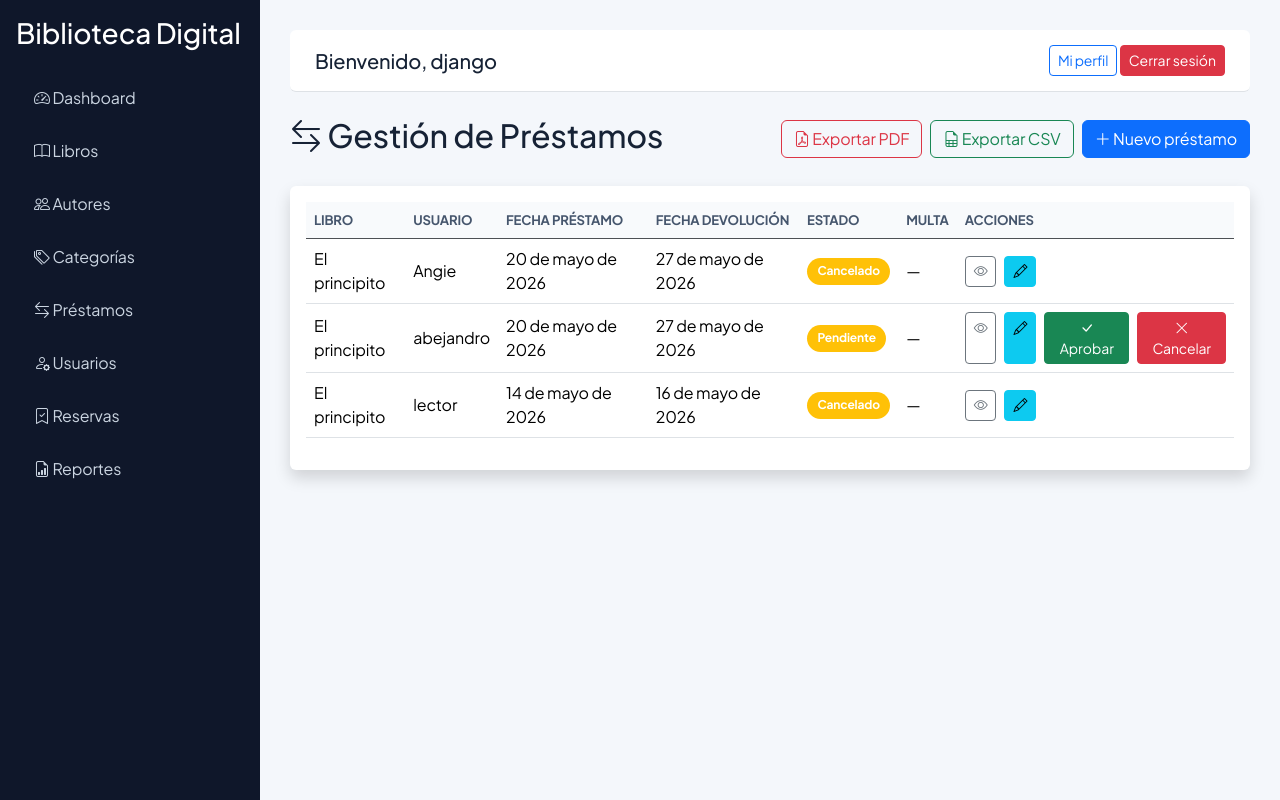
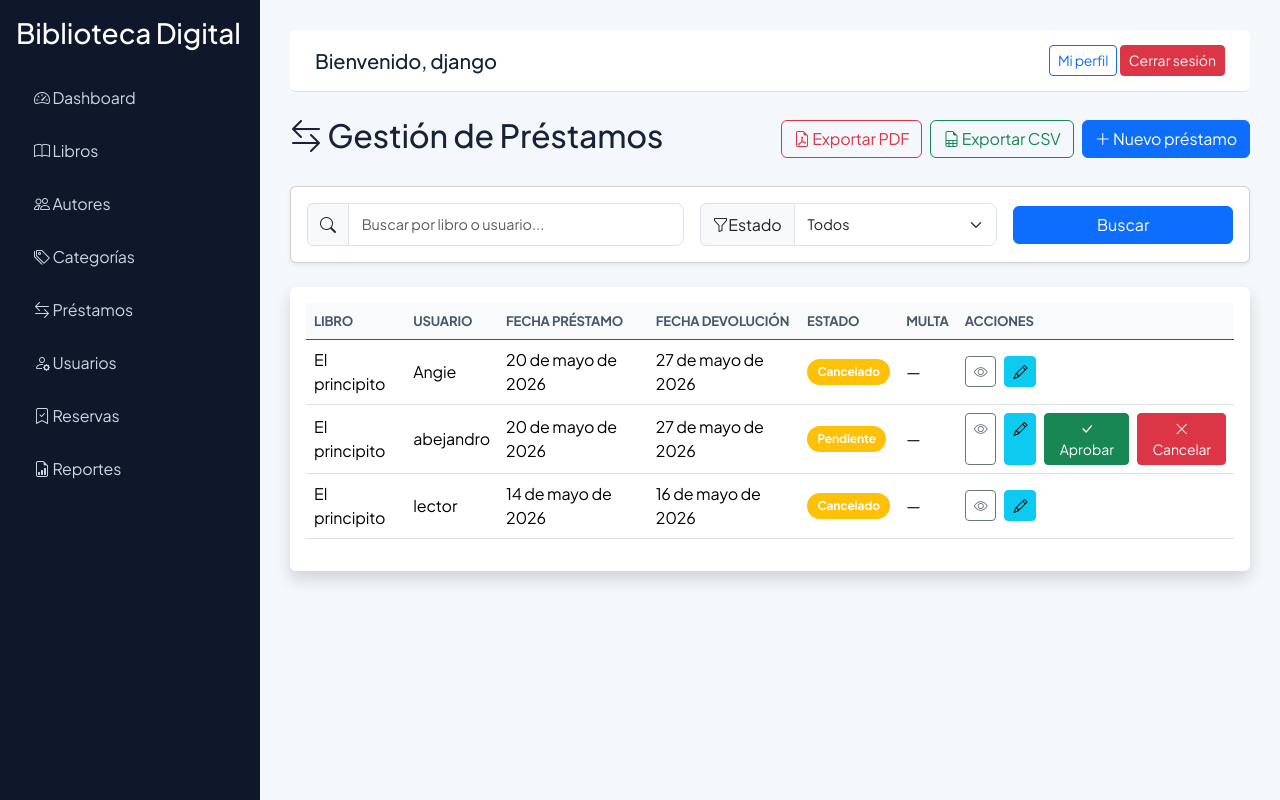
Before and after one commit to KevinDev-exe/Sistema_de_Biblioteca-_Digital, a Django app: page /prestamos/ in a window 1280 px wide. Run offline with Django 5.2, Linux system fonts and the light colour scheme; a user stored in the database is signed in; data comes from the database, SQL or seed files in the repository; both versions use the stored data as it was after the commit.

Commit message:
feat: mejoras en modulo de prestamos, buscador, sanciones y correccion de reservas

```diff
--- a/Sistema_de_Biblioteca_Digital/prestamos/models.py
+++ b/Sistema_de_Biblioteca_Digital/prestamos/models.py
@@ -139,6 +139,11 @@ class Prestamo(models.Model):
 
             self.estado = 'RETRASADO'
 
+            # Sanción automática
+            if hasattr(self.usuario, 'perfil') and not self.usuario.perfil.sancionado:
+                self.usuario.perfil.sancionado = True
+                self.usuario.perfil.save()
+
 
         if self.estado in ['DEVUELTO', 'RETRASADO']:
 
--- a/Sistema_de_Biblioteca_Digital/prestamos/templates/prestamos/lista_prestamos.html
+++ b/Sistema_de_Biblioteca_Digital/prestamos/templates/prestamos/lista_prestamos.html
@@ -8,11 +8,11 @@
     </h2>
     {% if request.user.perfil.rol == 'ADMIN' %}
     <div class="d-flex gap-2">
-        <a href="{% url 'exportar_prestamos_pdf' %}" class="btn btn-outline-danger">
+        <a href="{% url 'exportar_prestamos_pdf' %}?q={{ query }}&estado={{ estado_filtro }}" class="btn btn-outline-danger">
             <i class="bi bi-file-earmark-pdf"></i>
             Exportar PDF
         </a>
-        <a href="{% url 'exportar_prestamos_csv' %}" class="btn btn-outline-success">
+        <a href="{% url 'exportar_prestamos_csv' %}?q={{ query }}&estado={{ estado_filtro }}" class="btn btn-outline-success">
             <i class="bi bi-file-earmark-spreadsheet"></i>
             Exportar CSV
         </a>
@@ -22,6 +22,34 @@
         </a>
     </div>
     {% endif %}
+</div>
+
+<!-- Buscador y Filtros -->
+<div class="card mb-4 shadow-sm">
+    <div class="card-body">
+        <form method="GET" class="row g-3 align-items-center">
+            <div class="col-md-5">
+                <div class="input-group">
+                    <span class="input-group-text"><i class="bi bi-search"></i></span>
+                    <input type="text" name="q" class="form-control" placeholder="Buscar por libro o usuario..." value="{{ query }}">
+                </div>
+            </div>
+            <div class="col-md-4">
+                <div class="input-group">
+                    <span class="input-group-text"><i class="bi bi-funnel"></i> Estado</span>
+                    <select name="estado" class="form-select">
+                        <option value="">Todos</option>
+                        {% for valor, etiqueta in ESTADOS %}
+                            <option value="{{ valor }}" {% if estado_filtro == valor %}selected{% endif %}>{{ etiqueta }}</option>
+                        {% endfor %}
+                    </select>
+                </div>
+            </div>
+            <div class="col-md-3">
+                <button type="submit" class="btn btn-primary w-100">Buscar</button>
+            </div>
+        </form>
+    </div>
 </div>
 
 <div class="table-responsive shadow bg-white rounded p-3">
@@ -79,10 +107,22 @@
                                     <i class="bi bi-arrow-return-left"></i> Devolver
                                 </a>
                             {% endif %}
+
+                            {% if p.estado == 'ACTIVO' %}
+                                <a href="{% url 'renovar_prestamo' p.id %}" class="btn btn-sm btn-primary" title="Renovar préstamo">
+                                    <i class="bi bi-arrow-clockwise"></i> Renovar
+                                </a>
+                            {% endif %}
                         {% else %}
                             {% if p.estado == 'PENDIENTE' %}
                                 <a href="{% url 'cancelar_prestamo' p.id %}" class="btn btn-sm btn-danger" title="Cancelar solicitud">
                                     <i class="bi bi-x-lg"></i> Cancelar
+                                </a>
+                            {% endif %}
+
+                            {% if p.estado == 'ACTIVO' %}
+                                <a href="{% url 'renovar_prestamo' p.id %}" class="btn btn-sm btn-primary" title="Renovar préstamo">
+                                    <i class="bi bi-arrow-clockwise"></i> Renovar
                                 </a>
                             {% endif %}
                         {% endif %}
--- a/Sistema_de_Biblioteca_Digital/prestamos/urls.py
+++ b/Sistema_de_Biblioteca_Digital/prestamos/urls.py
@@ -40,6 +40,12 @@ urlpatterns = [
     ),
 
     path(
+        '<int:prestamo_id>/renovar/',
+        views.renovar_prestamo,
+        name='renovar_prestamo'
+    ),
+
+    path(
         '<int:prestamo_id>/cancelar/',
         views.cancelar_prestamo,
         name='cancelar_prestamo'
--- a/Sistema_de_Biblioteca_Digital/prestamos/views.py
+++ b/Sistema_de_Biblioteca_Digital/prestamos/views.py
@@ -5,6 +5,7 @@ from django.utils import timezone
 from django.http import HttpResponse
 from datetime import timedelta
 import csv
+from django.db.models import Q
 
 from .models import Prestamo
 from .forms import PrestamoForm, DevolucionForm, PrestamoEditForm
@@ -14,6 +15,9 @@ from notificaciones.services import ServicioNotificaciones
 
 @login_required
 def lista_prestamos(request):
+
+    query = request.GET.get('q', '')
+    estado_filtro = request.GET.get('estado', '')
 
     if request.user.perfil.rol == 'ADMIN':
 
@@ -31,11 +35,25 @@ def lista_prestamos(request):
             usuario=request.user
         )
 
+    if query:
+        prestamos = prestamos.filter(
+            Q(libro__titulo__icontains=query) |
+            Q(usuario__username__icontains=query) |
+            Q(usuario__first_name__icontains=query) |
+            Q(usuario__last_name__icontains=query)
+        )
+
+    if estado_filtro:
+        prestamos = prestamos.filter(estado=estado_filtro)
+
     return render(
         request,
         'prestamos/lista_prestamos.html',
         {
-            'prestamos': prestamos
+            'prestamos': prestamos,
+            'query': query,
+            'estado_filtro': estado_filtro,
+            'ESTADOS': Prestamo.ESTADOS
         }
     )
 
@@ -256,6 +274,27 @@ def devolver_prestamo(request, prestamo_id):
 
 
 @login_required
+def renovar_prestamo(request, prestamo_id):
+
+    prestamo = get_object_or_404(Prestamo, id=prestamo_id)
+
+    if request.user.perfil.rol != 'ADMIN' and prestamo.usuario != request.user:
+        messages.error(request, 'No tienes permiso para renovar este préstamo.')
+        return redirect('lista_prestamos')
+
+    if prestamo.estado != 'ACTIVO':
+        messages.error(request, 'Solo se pueden renovar préstamos activos.')
+        return redirect('lista_prestamos')
+
+    # Extender por 7 días
+    prestamo.fecha_devolucion = prestamo.fecha_devolucion + timedelta(days=7)
+    prestamo.save()
+
+    messages.success(request, f'Préstamo renovado exitosamente hasta el {prestamo.fecha_devolucion}.')
+    return redirect('lista_prestamos')
+
+
+@login_required
 def detalle_prestamo(request, prestamo_id):
 
     prestamo = get_object_or_404(
@@ -309,7 +348,20 @@ def exportar_prestamos_csv(request):
     writer = csv.writer(response)
     writer.writerow(['Libro', 'Usuario', 'Fecha Préstamo', 'Fecha Devolución', 'Fecha Entrega', 'Estado', 'Multa'])
 
+    query = request.GET.get('q', '')
+    estado_filtro = request.GET.get('estado', '')
+
     prestamos = Prestamo.objects.select_related('usuario', 'libro').all()
+
+    if query:
+        prestamos = prestamos.filter(
+            Q(libro__titulo__icontains=query) |
+            Q(usuario__username__icontains=query) |
+            Q(usuario__first_name__icontains=query) |
+            Q(usuario__last_name__icontains=query)
+        )
+    if estado_filtro:
+        prestamos = prestamos.filter(estado=estado_filtro)
 
     for p in prestamos:
         writer.writerow([
@@ -342,7 +394,21 @@ def exportar_prestamos_pdf(request):
 
     p.setFont("Helvetica", 10)
     y = 720
+
+    query = request.GET.get('q', '')
+    estado_filtro = request.GET.get('estado', '')
+
     prestamos = Prestamo.objects.select_related('usuario', 'libro').all()
+
+    if query:
+        prestamos = prestamos.filter(
+            Q(libro__titulo__icontains=query) |
+            Q(usuario__username__icontains=query) |
+            Q(usuario__first_name__icontains=query) |
+            Q(usuario__last_name__icontains=query)
+        )
+    if estado_filtro:
+        prestamos = prestamos.filter(estado=estado_filtro)
 
     p.drawString(50, y, "Libro")
     p.drawString(250, y, "Usuario")
--- a/Sistema_de_Biblioteca_Digital/templates/reservas/mis_reservas.html
+++ b/Sistema_de_Biblioteca_Digital/templates/reservas/mis_reservas.html
@@ -1,7 +1,7 @@
 {% extends "base.html" %}
 {% block title %}Mis reservas{% endblock %}
 {% block content %}
-<div class="page-header"><div><h1>Mis reservas</h1><p>Solicitudes realizadas desde tu cuenta.</p></div><a class="btn btn-primary" href="{% url 'libros:catalogo' %}">Buscar libros</a></div>
+<div class="page-header"><div><h1>Mis reservas</h1><p>Solicitudes realizadas desde tu cuenta.</p></div><a class="btn btn-primary" href="{% url 'lista_libros' %}">Buscar libros</a></div>
 <div class="panel table-panel"><table class="table align-middle"><thead><tr><th>Libro</th><th>Fecha</th><th>Estado</th><th></th></tr></thead><tbody>{% for reserva in reservas %}<tr><td><strong>{{ reserva.libro.titulo }}</strong><br><span class="text-muted">{{ reserva.libro.autor.nombre }}</span></td><td>{{ reserva.fecha_reserva|date:"d/m/Y H:i" }}</td><td><span class="badge status-{{ reserva.estado }}">{{ reserva.get_estado_display }}</span></td><td class="text-end">{% if reserva.estado == "activa" %}<a class="btn btn-sm btn-outline-warning" href="{% url 'reservas:cancelar' reserva.pk %}">Cancelar</a>{% endif %}</td></tr>{% empty %}<tr><td colspan="4" class="text-center text-muted">Aun no tienes reservas.</td></tr>{% endfor %}</tbody></table></div>
 {% include "pagination.html" %}
 {% endblock %}
```
Also changed, not shown: Sistema_de_Biblioteca_Digital/templates/pagination.html (added, +41 -0 lines), Sistema_de_Biblioteca_Digital/db.sqlite3.
